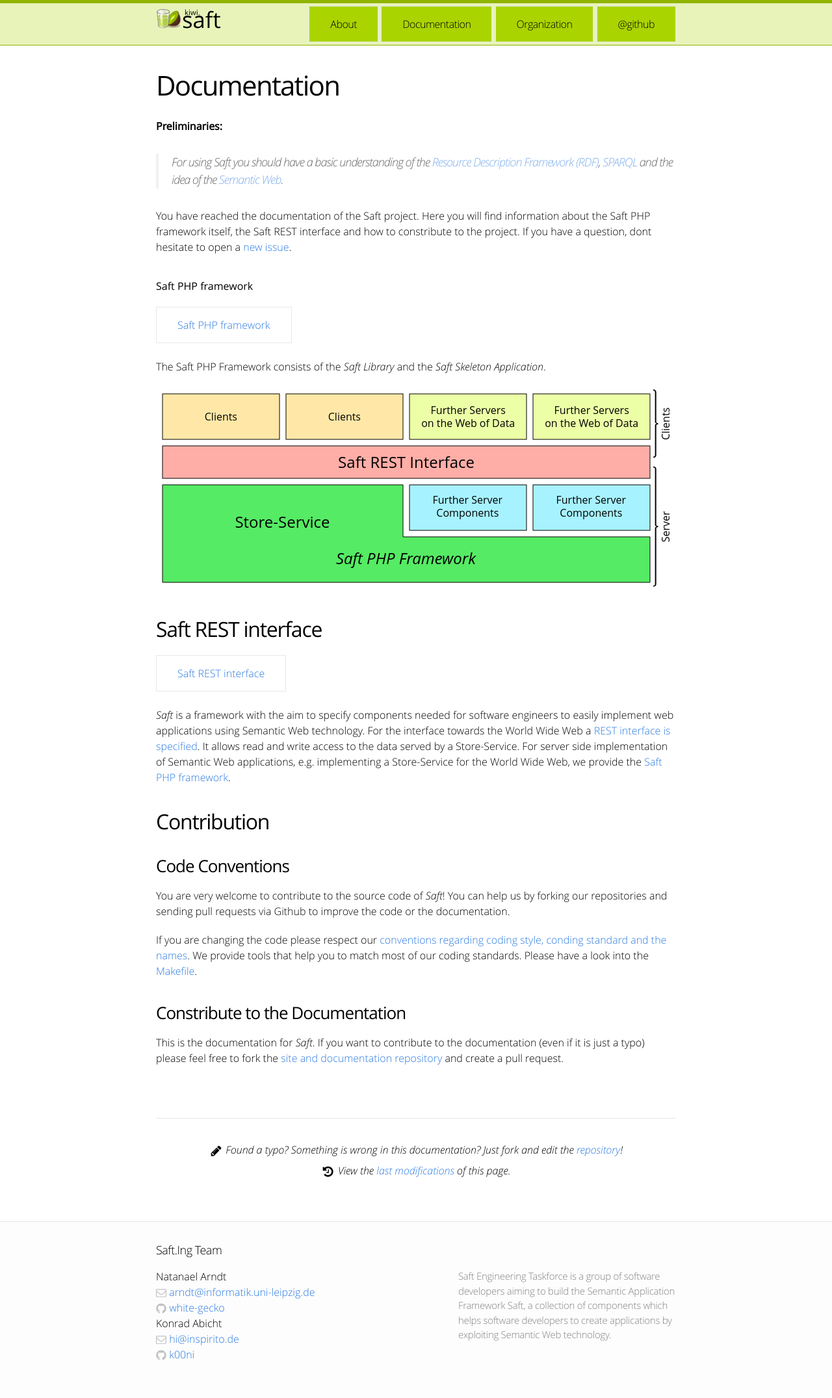
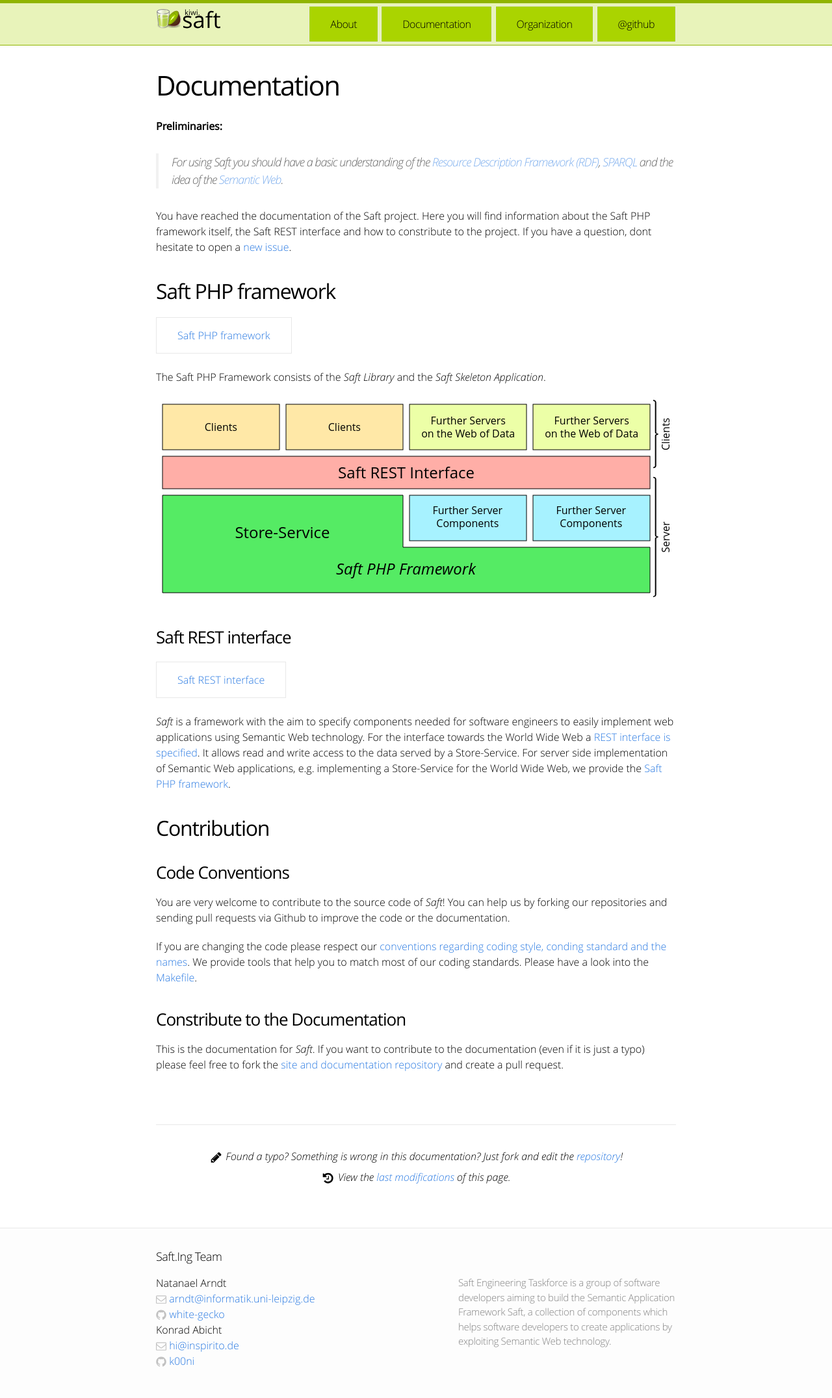
Before and after one commit to SaftIng/safting.github.io, a Jekyll site: the page built from doc/index.md, in a window 1280 px wide. Shown: the whole page at 65% size. Built offline with Jekyll 4.4.1, drawn with Linux system fonts in a browser that asks for light colours.

```diff
--- a/doc/index.md
+++ b/doc/index.md
@@ -10,7 +10,7 @@ permalink: /doc/
 
 You have reached the documentation of the Saft project. Here you will find information about the Saft PHP framework itself, the Saft REST interface and how to constribute to the project. If you have a question, dont hesitate to open a [new issue](https://github.com/SaftIng/Saft/issues/new).
 
-# Saft PHP framework
+## Saft PHP framework
 
 <a class="btn" href="phpframework">Saft PHP framework</a>
 
@@ -18,7 +18,7 @@ The Saft PHP Framework consists of the *Saft Library* and the *Saft Skeleton App
 
 ![Structure of the whole Saft Framework](StructureOfSaft.svg)
 
-## Saft REST interface
+### Saft REST interface
 
 <a class="btn" href="restinterface">Saft REST interface</a>
 
```
